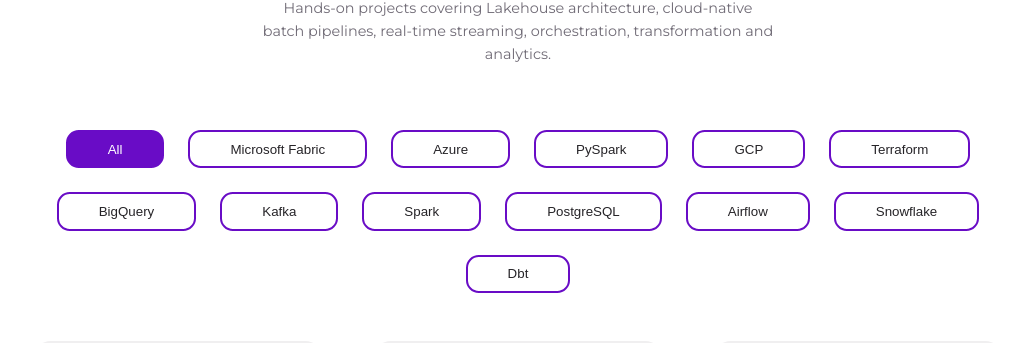
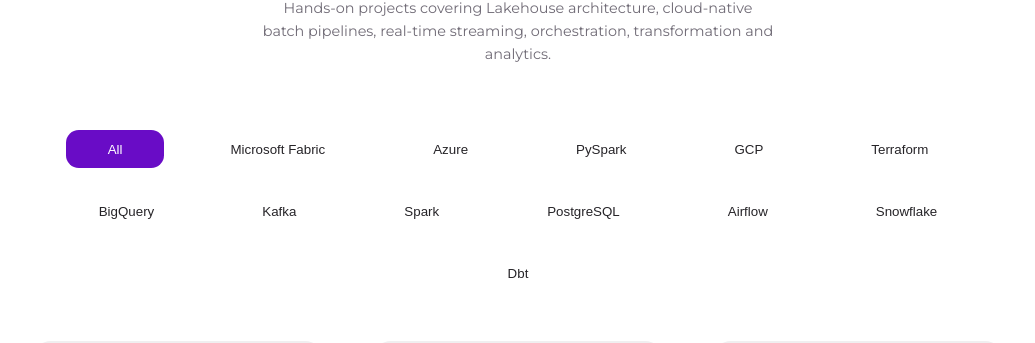
Before and after one commit to iyeme-dev/iyeme-portfolio, a React (Create React App) app: page / in a window 1280 px wide. Shown: the part 4014-4357 px from the top of the page, without its empty margins (122-1157 px from the left). Built offline with nearby package versions, Linux system fonts and the light colour scheme.

Commit message:
Refine project category button default and hover states

```diff
--- a/src/sections/portfolio/portfolio.css
+++ b/src/sections/portfolio/portfolio.css
@@ -8,13 +8,13 @@
 .btn.cat__btn {
     text-transform: capitalize;
     transition: var(--transition);
-    background: var(--color-light);
+    background: color-mix(in srgb, var(--color-light) 75%, var(--color-white) 25%);
     color: var(--color-black);
-    border: 2px solid var(--color-primary);
+    border: 2px solid transparent;
 }
 
 .btn.cat__btn:hover {
-    background: var(--color-light);
+    background: color-mix(in srgb, var(--color-light) 75%, var(--color-white) 25%);
     color: var(--color-primary);
     border-color: var(--color-primary);
     transform: translateY(-0.2rem);
```
